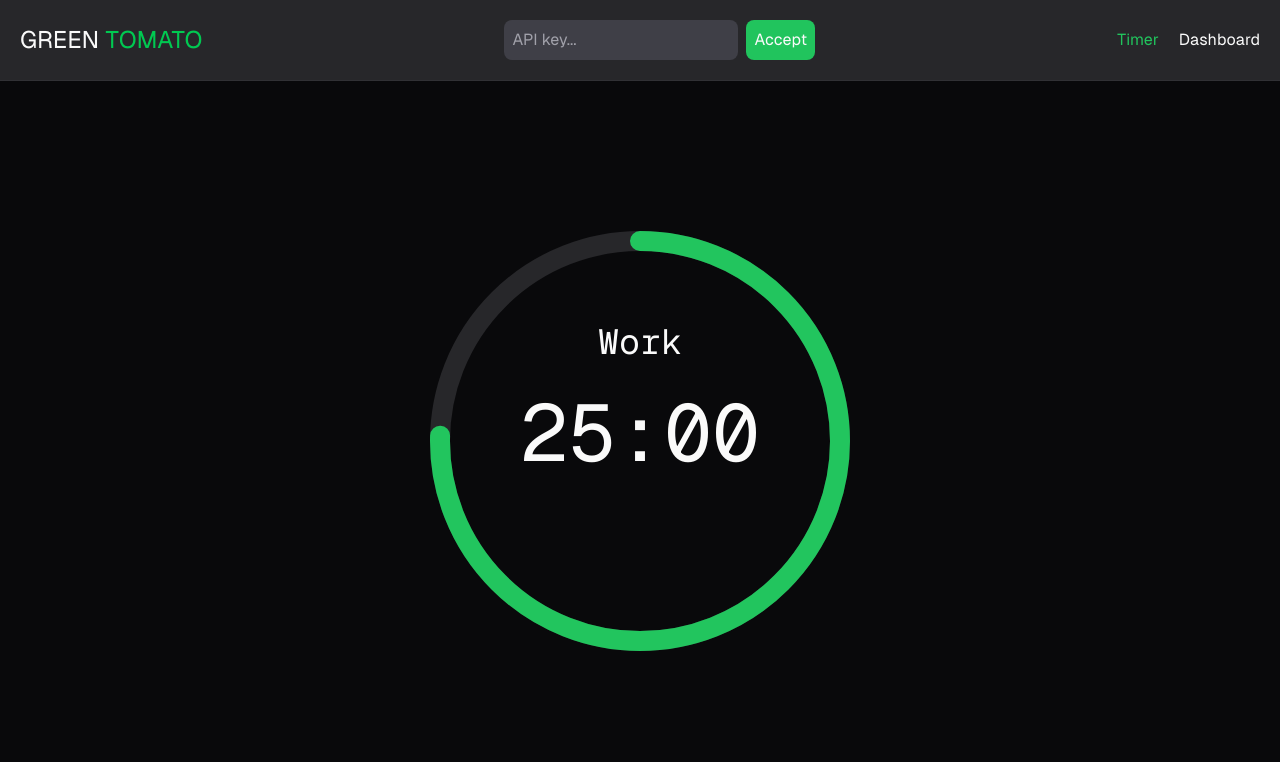
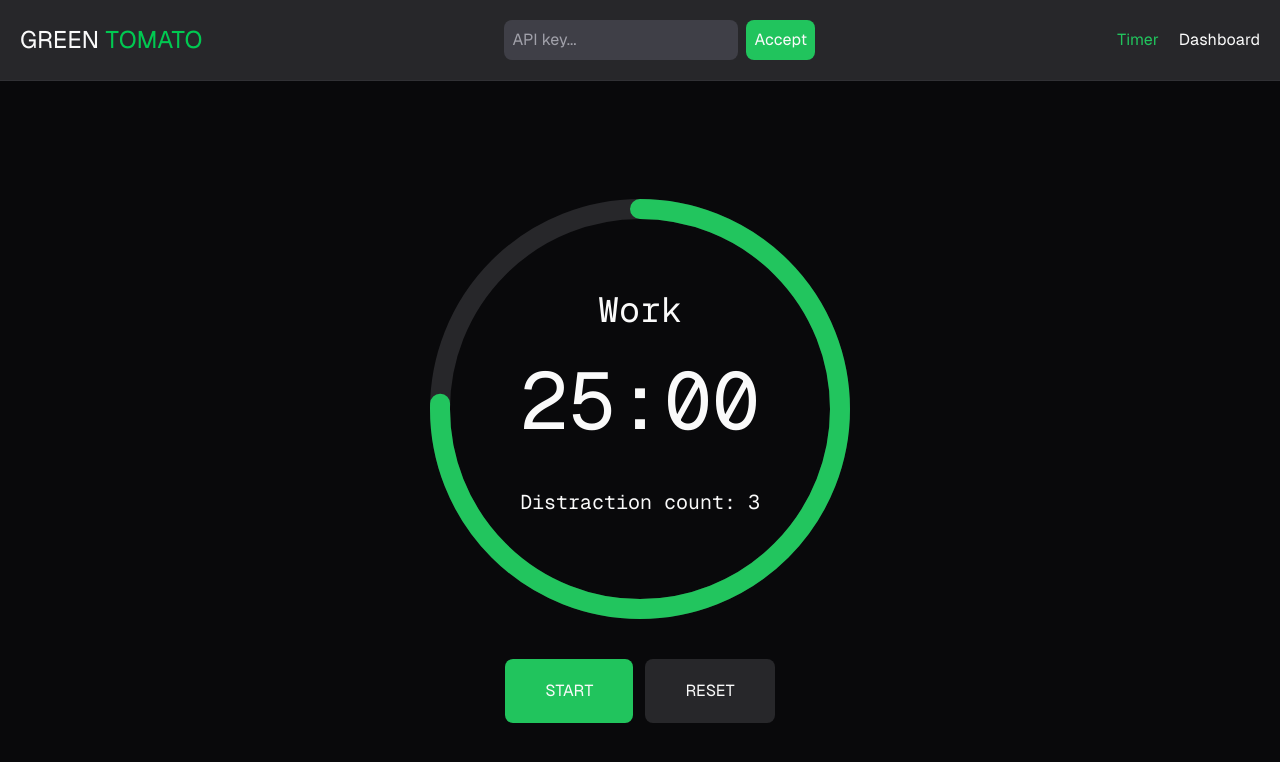
Before and after one commit to NegativePlayeer/GreenTomato, a React (Vite) app: page / in a window 1280 px wide. Shown: the top 762 px of the page. Built offline with nearby package versions, Linux system fonts and the light colour scheme.

Commit message:
add ButtonPanel and TimeSlider file

```diff
--- /dev/null
+++ b/src/components/ButtonPanel.jsx
@@ -0,0 +1,14 @@
+function ButtonPanel() {
+	return (
+		<div className='flex gap-3 justify-center-safe'>
+			<button className='bg-primary p-5 px-10 cursor-pointer rounded-md uppercase hover:bg-green-600'>
+				Start
+			</button>
+			<button className='bg-card p-5 px-10 cursor-pointer rounded-md uppercase hover:bg-zinc-900'>
+				Reset
+			</button>
+		</div>
+	);
+}
+
+export default ButtonPanel;
--- a/src/components/Navbar.jsx
+++ b/src/components/Navbar.jsx
@@ -12,7 +12,7 @@ function Navbar() {
 			</div>
 			<div className='flex gap-2'>
 				<input
-					className='bg-zinc-700 p-2 rounded-md placeholder:text-muted-foreground'
+					className='bg-zinc-700 p-2 rounded-md placeholder:text-muted-foreground outline-none cursor-pointer'
 					placeholder='API key...'
 				/>
 				<button className='bg-primary p-2 rounded-md cursor-pointer hover:bg-green-600'>
@@ -21,11 +21,11 @@ function Navbar() {
 			</div>
 			<div className='flex gap-5'>
 				<button
-					className={`hover:text-primary transition-colors ${isActive ? 'text-primary' : ''}`}
+					className={`hover:text-primary transition-colors cursor-pointer ${isActive ? 'text-primary' : ''}`}
 				>
 					Timer
 				</button>
-				<button className='hover:text-primary transition-colors'>
+				<button className='hover:text-primary transition-colors cursor-pointer'>
 					Dashboard
 				</button>
 			</div>
--- a/src/components/Timer.jsx
+++ b/src/components/Timer.jsx
@@ -1,6 +1,8 @@
+import ButtonPanel from './ButtonPanel';
+
 function Timer() {
 	return (
-		<div>
+		<div className='flex flex-col'>
 			<svg width='500' height='500' viewBox='0 0 200 200'>
 				<circle
 					cx='100'
@@ -30,6 +32,16 @@ function Timer() {
 				>
 					25:00
 				</text>
+				<text
+					x='100'
+					y='140'
+					textAnchor='middle'
+					fill='#fafafa'
+					fontSize='8'
+					fontFamily='Geist Mono, monospace'
+				>
+					Distraction count: 3
+				</text>
 				<circle
 					cx='100'
 					cy='100'
@@ -43,6 +55,7 @@ function Timer() {
 					transform='rotate(-90 100 100)'
 				/>
 			</svg>
+			<ButtonPanel />
 		</div>
 	);
 }
```
Also changed, not shown: src/components/TimeSlider.jsx (added).
